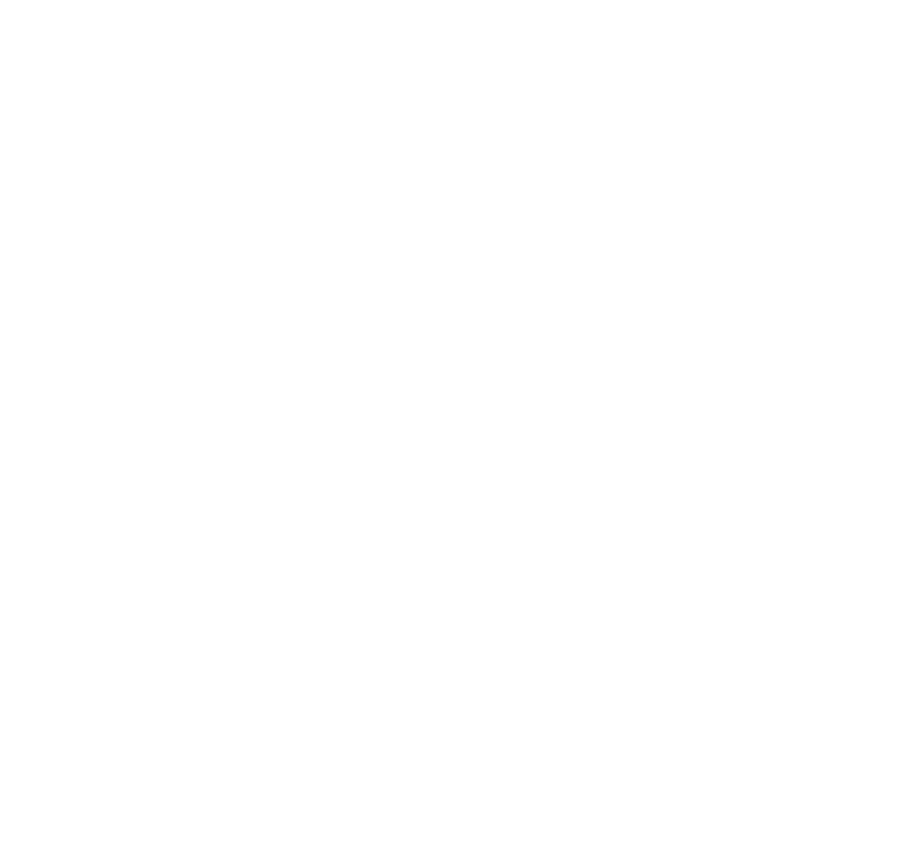
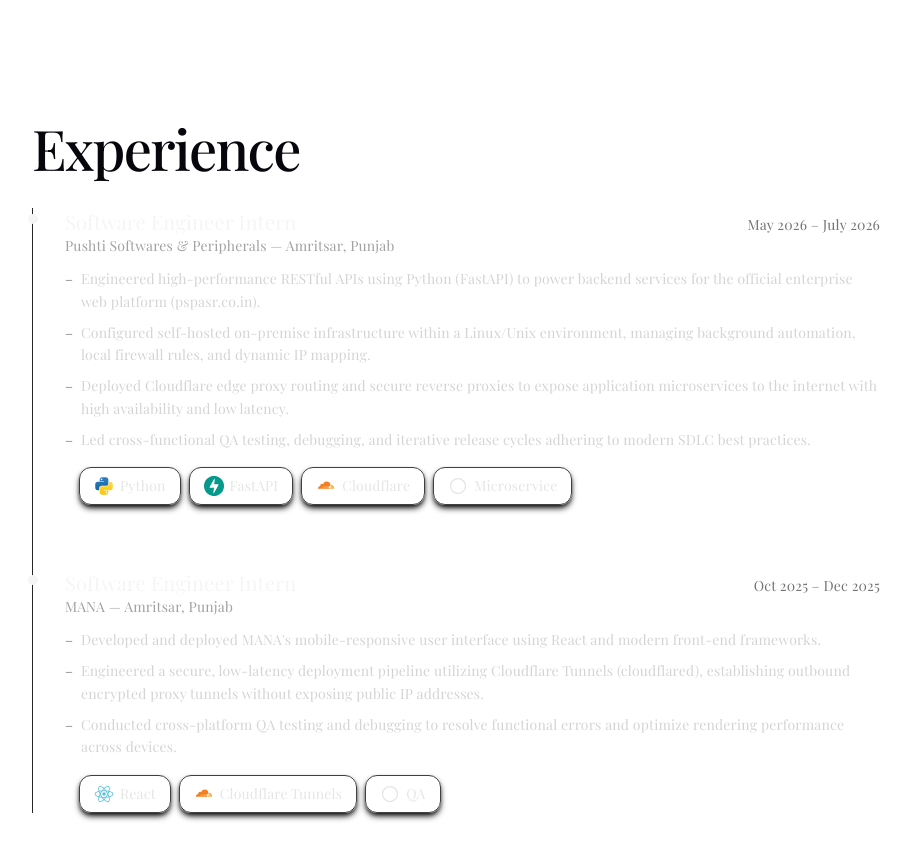
Before and after one commit to YJuDeAd/Portfolio, a React app: page / in a window 1280 px wide. Shown: the part 1660-2520 px from the top of the page, without its empty margins (184-1094 px from the left). Before the commit the page ends 1668 px from the top, so only its background shows below. Built offline with nearby package versions, Linux system fonts and the light colour scheme; the HTML template or start-up script is replaced by a standard one.

Commit message:
Experience section completed

```diff
--- a/src/assets/icons/index.ts
+++ b/src/assets/icons/index.ts
@@ -1,4 +1,5 @@
 // src/assets/icons/index.js
+import * as React from "react";
 
 export { default as PythonIcon } from "./python.svg";
 export { default as CIcon } from "./C.svg";
@@ -23,3 +24,17 @@ export {default as LinuxIcon } from "./linux.svg";
 export {default as CloudflareIcon } from "./cloudflare.svg";
 export {default as VercelIcon } from "./vercel.svg";
 export {default as VSCodeIcon} from "./vs-code.svg";
+
+type IconComponent = React.FC<React.SVGProps<SVGSVGElement>> | string;
+export const PlaceholderIcon: IconComponent = (props) =>
+  React.createElement(
+    "svg",
+    {
+      viewBox: "0 0 24 24",
+      fill: "white",
+      stroke: "currentColor",
+      strokeWidth: 1.5,
+      ...props,
+    },
+    React.createElement("circle", { cx: "12", cy: "12", r: "9" }),
+  );
--- a/src/pages/Experience.tsx
+++ b/src/pages/Experience.tsx
@@ -1,8 +1,120 @@
-function Experience() {
+import {
+  PythonIcon, CIcon, CppIcon, JavascriptIcon, ReactIcon,
+  ViteIcon, HTMLIcon, CSSIcon, FastAPIIcon, MySQLIcon,
+  PostgreSQLIcon, SupabaseIcon, GitIcon, GitHubIcon,
+  LinuxIcon, CloudflareIcon, VercelIcon, VSCodeIcon,
+  DockerIcon, PlaceholderIcon
+} from "../assets/icons";
+
+type IconComponent = React.FC<React.SVGProps<SVGSVGElement>> | string;
+
+type tag = {
+  name: string;
+  icon: IconComponent;
+};
+
+type ExperienceEntry = {
+  role: string;
+  company: string;
+  location: string;
+  period: string;
+  bullets: string[];
+  tags: tag[];
+};
+
+const experience: ExperienceEntry[] = [
+  {
+    role: "Software Engineer Intern",
+    company: "Pushti Softwares & Peripherals",
+    location: "Amritsar, Punjab",
+    period: "May 2026 – July 2026",
+    bullets: [
+      "Engineered high-performance RESTful APIs using Python (FastAPI) to power backend services for the official enterprise web platform (pspasr.co.in).",
+      "Configured self-hosted on-premise infrastructure within a Linux/Unix environment, managing background automation, local firewall rules, and dynamic IP mapping.",
+      "Deployed Cloudflare edge proxy routing and secure reverse proxies to expose application microservices to the internet with high availability and low latency.",
+      "Led cross-functional QA testing, debugging, and iterative release cycles adhering to modern SDLC best practices.",
+    ],
+    tags: [
+      {name: "Python", icon: PythonIcon},
+      {name: "FastAPI", icon: FastAPIIcon},
+      {name: "Cloudflare", icon: CloudflareIcon},
+      {name: "Microservice", icon: PlaceholderIcon},
+    ]
+  },
+  {
+    role: "Software Engineer Intern",
+    company: "MANA",
+    location: "Amritsar, Punjab",
+    period: "Oct 2025 – Dec 2025",
+    bullets: [
+      "Developed and deployed MANA's mobile-responsive user interface using React and modern front-end frameworks.",
+      "Engineered a secure, low-latency deployment pipeline utilizing Cloudflare Tunnels (cloudflared), establishing outbound encrypted proxy tunnels without exposing public IP addresses.",
+      "Conducted cross-platform QA testing and debugging to resolve functional errors and optimize rendering performance across devices.",
+    ],
+    tags: [
+      {name: "React", icon: ReactIcon},
+      {name: "Cloudflare Tunnels", icon: CloudflareIcon},
+      {name: "QA", icon: PlaceholderIcon},
+    ],
+  },
+];
+
+export default function Experience() {
   return (
-    <>
-    </>
+    <section id="experience" className="w-full max-w-4xl mx-auto px-6 py-20">
+      <h1 className="text-5xl text-bold font-[500]">
+        Experience
+      </h1>
+
+      <div className="relative border-l border-neutral-800 pl-8 space-y-16">
+        {experience.map((entry) => (
+          <div key={entry.company} className="relative">
+            {/* timeline dot */}
+            <span className="absolute -left-[calc(2rem+5px)] top-1.5 w-2.5 h-2.5 rounded-full bg-neutral-100" />
+
+            <div className="flex flex-col sm:flex-row sm:items-baseline sm:justify-between gap-1 mb-3">
+              <div>
+                <h3 className="text-xl text-neutral-100">
+                  {entry.role}
+                </h3>
+                <p className="text-neutral-400 text-sm">
+                  {entry.company} — {entry.location}
+                </p>
+              </div>
+              <span className="text-neutral-500 text-sm whitespace-nowrap">
+                {entry.period}
+              </span>
+            </div>
+
+            <ul className="space-y-2 mb-4">
+              {entry.bullets.map((bullet, i) => (
+                <li
+                  key={i}
+                  className="text-neutral-300 text-sm leading-relaxed pl-4 relative before:content-['–'] before:absolute before:left-0 before:text-neutral-600"
+                >
+                  {bullet}
+                </li>
+              ))}
+            </ul>
+
+            <div className="flex flex-wrap gap-2 px-3.5">
+              {entry.tags.map(({ name, icon: Icon }) => (
+                <span
+                  key={name}
+                  className="inline-flex items-center gap-1.5 px-3.5 py-2 rounded-xl border border-neutral-700 text-sm text-neutral-200 hover:border-neutral-500 transition-colors shadow-md/90"
+                >
+                  {typeof Icon === "string" ? (
+                    <img src={Icon} alt="" width={20} height={20} className="shrink-0" />
+                  ) : (
+                    <Icon width={20} height={20} className="shrink-0" />
+                  )}
+                  {name}
+                </span>
+              ))}
+            </div>
+          </div>
+        ))}
+      </div>
+    </section>
   );
 }
-
-export default Experience;
--- a/src/pages/Skills.tsx
+++ b/src/pages/Skills.tsx
@@ -3,22 +3,10 @@ import {
   ViteIcon, HTMLIcon, CSSIcon, FastAPIIcon, MySQLIcon,
   PostgreSQLIcon, SupabaseIcon, GitIcon, GitHubIcon,
   LinuxIcon, CloudflareIcon, VercelIcon, VSCodeIcon,
-  DockerIcon,
+  DockerIcon, PlaceholderIcon
 } from "../assets/icons";
 
 type IconComponent = React.FC<React.SVGProps<SVGSVGElement>> | string;
-
-const PlaceholderIcon: IconComponent = (props) => (
-  <svg
-    viewBox="0 0 24 24"
-    fill="white"
-    stroke="currentColor"
-    strokeWidth={1.5}
-    {...props}
-  >
-    <circle cx="12" cy="12" r="9" />
-  </svg>
-);
 
 type Skill = {
   name: string;
```
